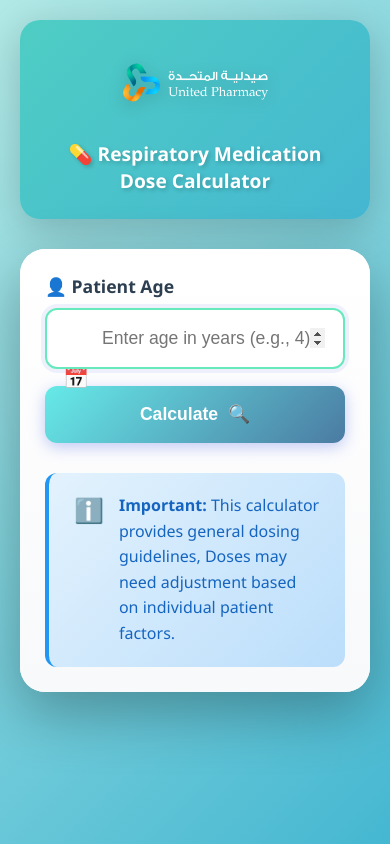
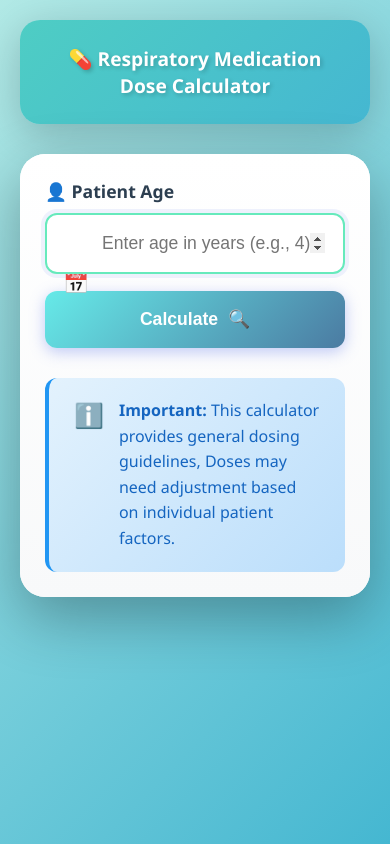
Before and after one commit to UPCTalentManagement/Dose-Calculator, a plain HTML site: page RespiratoryDoseCalculator.html in a window 390 px wide. Drawn offline with Linux system fonts and the light colour scheme.

Commit message:
Add files via upload

```diff
--- a/RespiratoryDoseCalculator.html
+++ b/RespiratoryDoseCalculator.html
@@ -376,7 +376,7 @@
     @media (max-width: 768px) {
       header {
         flex-direction: column;
-        gap: 15px;
+        /* gap: 15px; */
         text-align: center;
       }
 
@@ -423,9 +423,9 @@
 </head>
 <body>
   <header>
-    <div class="logo">
+    <!-- <div class="logo">
       <img src="logo.png" alt="Company Logo" onerror="this.style.display='none'">
-    </div>
+    </div> -->
     <div class="header-title">💊 Respiratory Medication Dose Calculator</div>
   </header>
 
```
